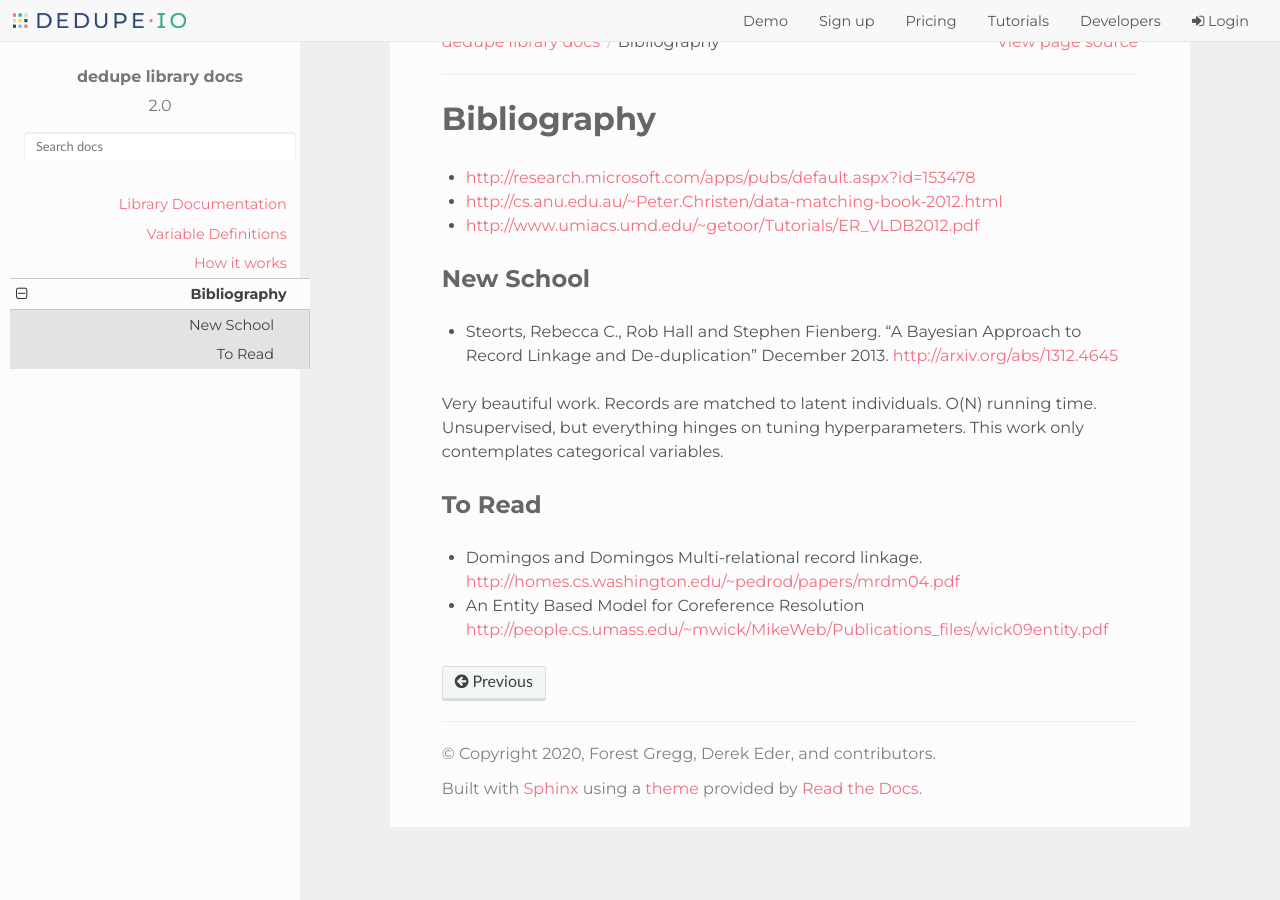
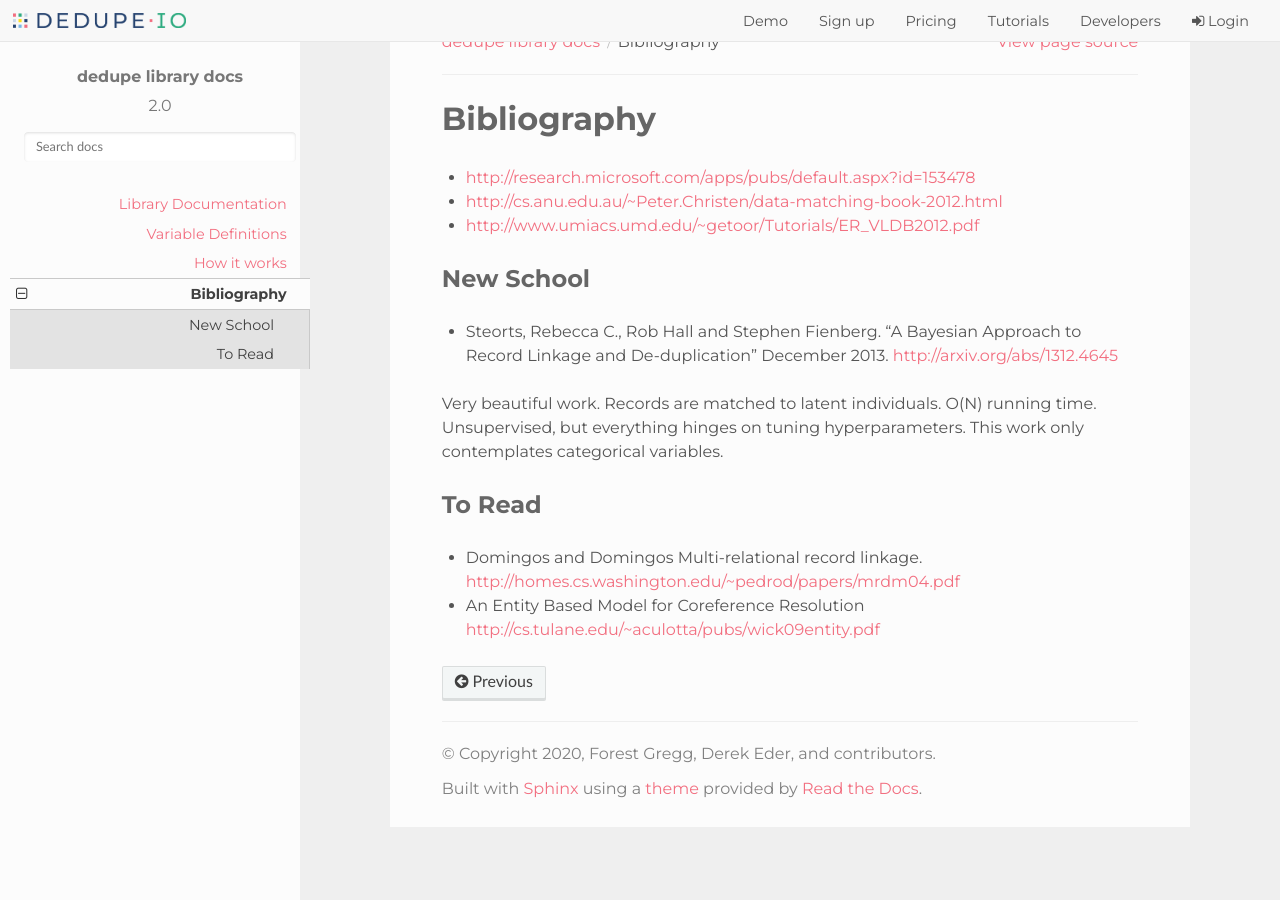
Before and after one commit to dedupeio/dedupe, a Sphinx documentation site: the page built from docs/Bibliography.rst, in a window 1280 px wide and 900 px high, scrolled down 52 px. Built offline with Sphinx 7.4.7 and the Read the Docs theme 2.0.0, drawn with Linux system fonts in a browser that asks for light colours; some of the changed lines change nothing that is shown.

Commit message:
The link is not working
The file in the link is missing, updated with the correct one.

```diff
--- a/docs/Bibliography.rst
+++ b/docs/Bibliography.rst
@@ -18,4 +18,4 @@ hyperparameters. This work only contemplates categorical variables.
 To Read
 -------
 - Domingos and Domingos Multi-relational record linkage. http://homes.cs.washington.edu/~pedrod/papers/mrdm04.pdf
-- An Entity Based Model for Coreference Resolution http://people.cs.umass.edu/~mwick/MikeWeb/Publications_files/wick09entity.pdf
+- An Entity Based Model for Coreference Resolution http://cs.tulane.edu/~aculotta/pubs/wick09entity.pdf
```
